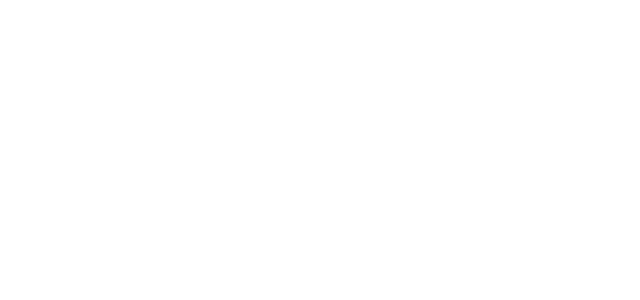
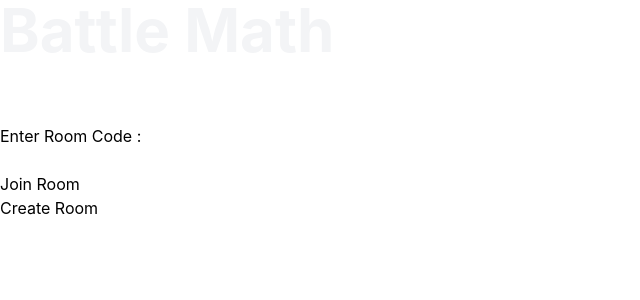
Before and after one commit to wils446/Math-Battle, a Next.js app in the folder client/: page / in a window 1280 px wide. Shown: the top 300 px of the page, without its empty margins (0-640 px from the left). Built offline with nearby package versions, Linux system fonts and the light colour scheme; no server answers.

Commit message:
add Home layout

```diff
--- a/client/src/pages/index.tsx
+++ b/client/src/pages/index.tsx
@@ -1,8 +1,52 @@
 import type { NextPage } from "next";
+import { useRouter } from "next/router";
+import { ChangeEventHandler, useState } from "react";
+import { Brand, PageHeader } from "../components";
+import useLocalStorage from "../hooks/useLocalStorage";
 import styles from "../styles/Home.module.css";
+import getRandomString from "../utils/getRandomString";
 
 const Home: NextPage = () => {
-    return <div className={styles.container}></div>;
+    const router = useRouter();
+    const [roomCode, setRoomCode] = useState("");
+    const [code, setCode] = useLocalStorage("roomCode");
+
+    const roomCodeInputOnChange: ChangeEventHandler<HTMLInputElement> = (event) => {
+        //max input length is 10
+        if (event.target.value.length > 10) return;
+        setRoomCode(event.target.value);
+    };
+
+    const joinRoom = () => {
+        setCode(roomCode);
+        router.push("/lobby");
+    };
+    const createRoom = () => {
+        const roomCode = getRandomString();
+        setCode(roomCode);
+        router.push("/lobby");
+    };
+
+    const onPressEnter = (e: React.KeyboardEvent<HTMLInputElement>) => {
+        if (e.key === "Enter") joinRoom();
+    };
+
+    return (
+        <>
+            <PageHeader title="Battle Math!" />
+            <div className={styles["layout-container"]}>
+                <Brand />
+                <div className={styles.content}>
+                    <h1>Enter Room Code : </h1>
+                    <input type="text" onChange={roomCodeInputOnChange} onKeyDown={onPressEnter} value={roomCode} />
+                    <br />
+                    <button onClick={joinRoom}>Join Room</button>
+                    <br />
+                    <button onClick={createRoom}>Create Room</button>
+                </div>
+            </div>
+        </>
+    );
 };
 
 export default Home;
```
